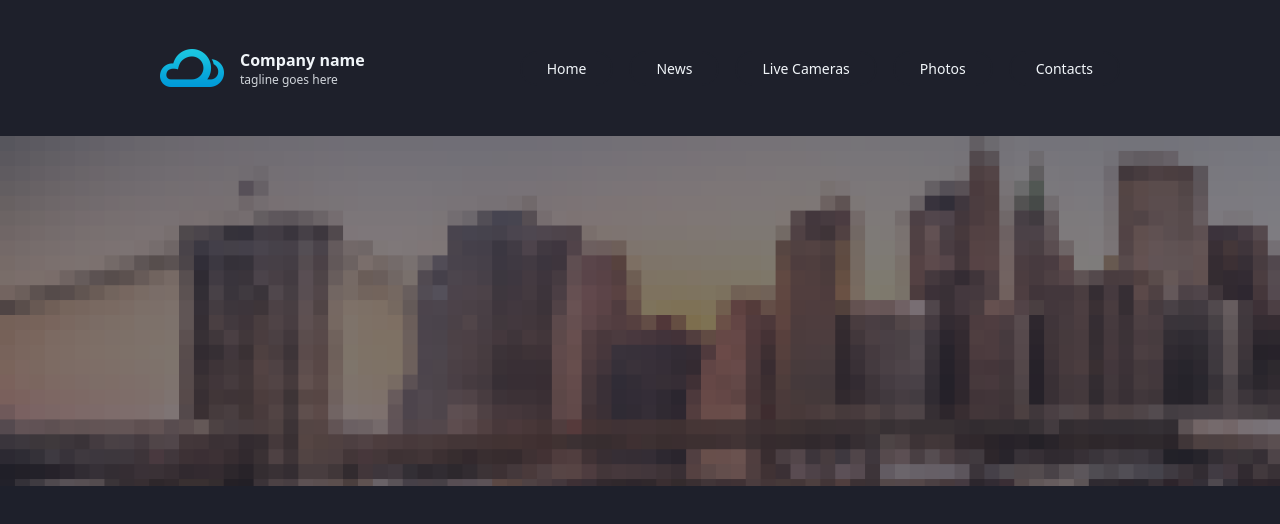
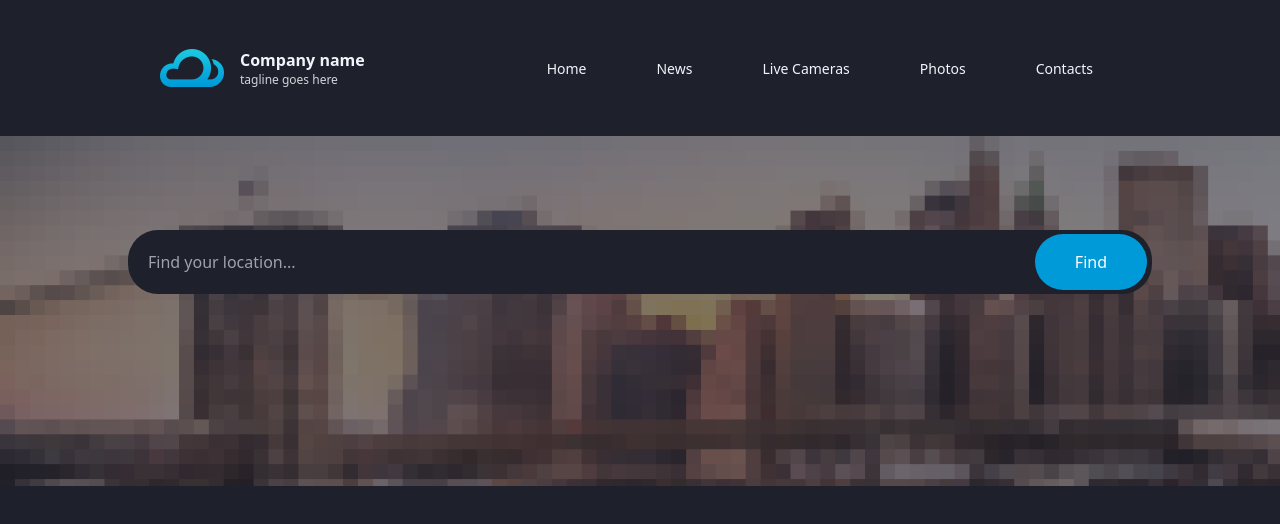
Before and after one commit to Ronald-Him/weather-app, a React (Vite) app: page / in a window 1280 px wide. Shown: the top 524 px of the page. Built offline with nearby package versions, Linux system fonts and the light colour scheme.

Commit message:
search bar

```diff
--- a/src/App.jsx
+++ b/src/App.jsx
@@ -1,7 +1,7 @@
 import './App.css'
 import Header from './components/header'
 import Home from './pages/Home'
-
+import SearchBar from './components/SearchBar'
 
 
 function App() {
@@ -10,6 +10,7 @@ function App() {
     <div className='App bg-[#1e202b] w-full h-screen'>
       <Header/>
       <Home/>
+      <SearchBar/>
     </div>
 
     </>
--- a/src/components/Header.jsx
+++ b/src/components/Header.jsx
@@ -18,7 +18,7 @@ const Header = () => {
 
     return (
         <Fragment>
-        <div className='shadow-md w-full top-0 left-0 bg-[#1e202b]'>
+        <div className='shadow-md w-full top-0 left-0 bg-[#1e202b] container mx-auto'>
             <div className='md:px-40 py-12 px-20 md:flex justify-between items-center'>
                 <div className="flex cursor-pointer items-center gap-4 ">
                     <img src="/src/assets/logo@2x.png" alt="logo" className=" w-16  " />
--- a/src/components/SearchBar.jsx
+++ b/src/components/SearchBar.jsx
@@ -0,0 +1,10 @@
+function SearchBar(){
+    return(
+        <form action="#" className="relative -mt-64 container mx-auto px-32">
+        <input type="text" placeholder="Find your location..." className="w-full pt-[20px] pr-[50px] pb-[20px] pl-[20px] rounded-[30px] bg-[#1e202b] text-white" />
+        <button type="submit" className="absolute top-1 right-[133px] bottom-1 px-10 rounded-[30px] bg-[#009ad8] text-white">Find</button>
+    </form>
+    )
+}
+
+export default SearchBar;
```
